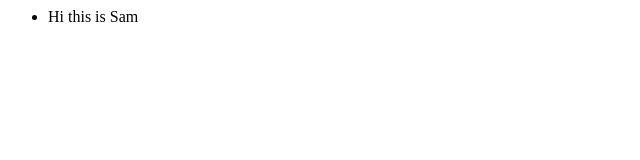
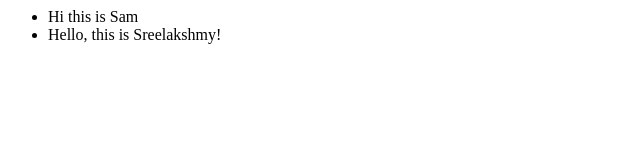
Before and after one commit to 19Sam94/github-collarborator-exercise, a plain HTML site: page index.html in a window 1280 px wide. Shown: the whole page, without its empty margins (0-640 px from the left). Drawn offline with Linux system fonts and the light colour scheme.

Commit message:
Update by Sreelakshmy

```diff
--- a/index.html
+++ b/index.html
@@ -1,11 +1,15 @@
 <html>
+
 <head></head>
+
 <body>
     <h1>
 
     </h1>
     <ul>
         <li>Hi this is Sam</li>
+        <li>Hello, this is Sreelakshmy!</li>
     </ul>
 </body>
+
 </html>
```
Lines whose indentation alone changed are shown as unchanged.
